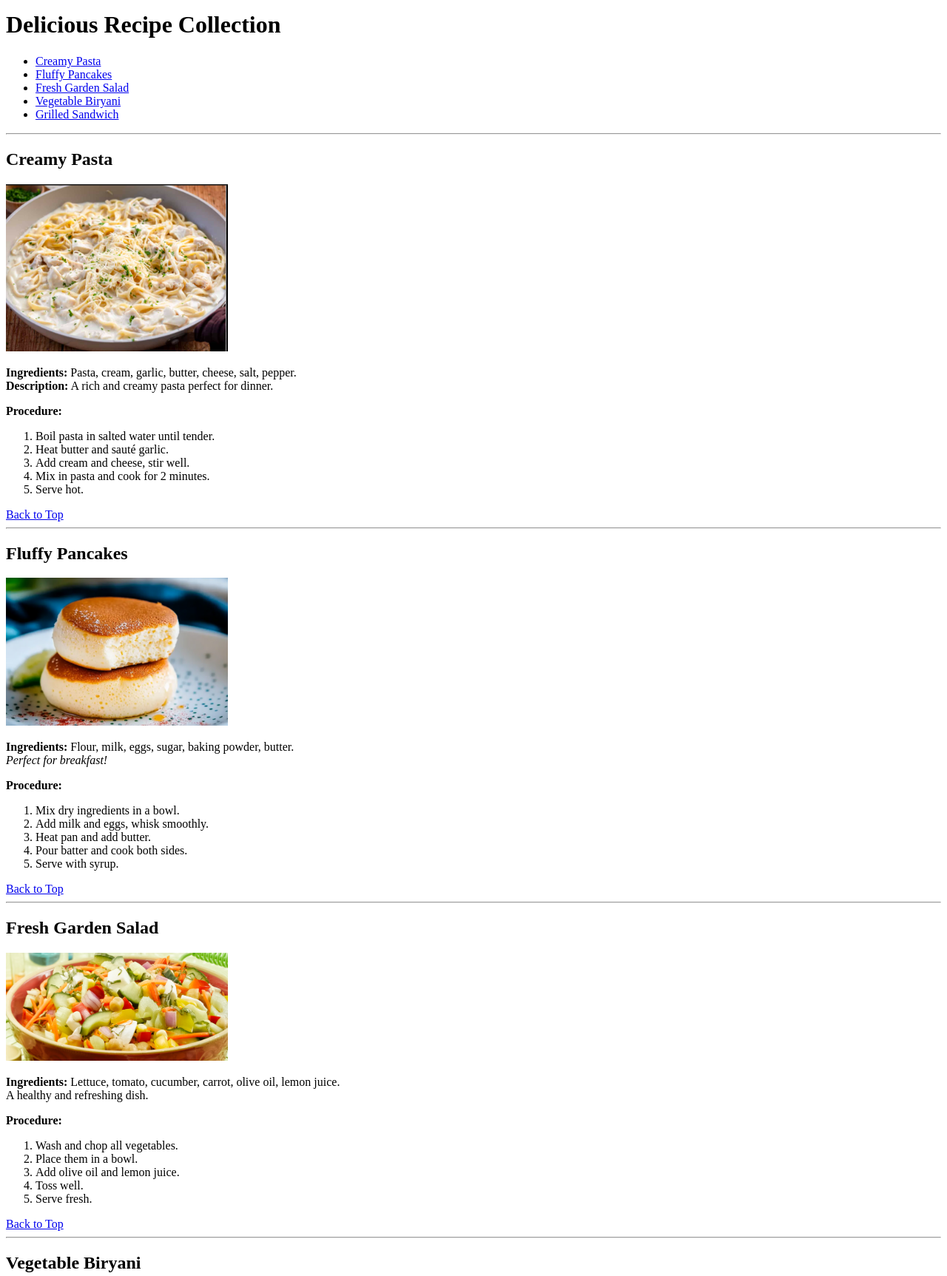
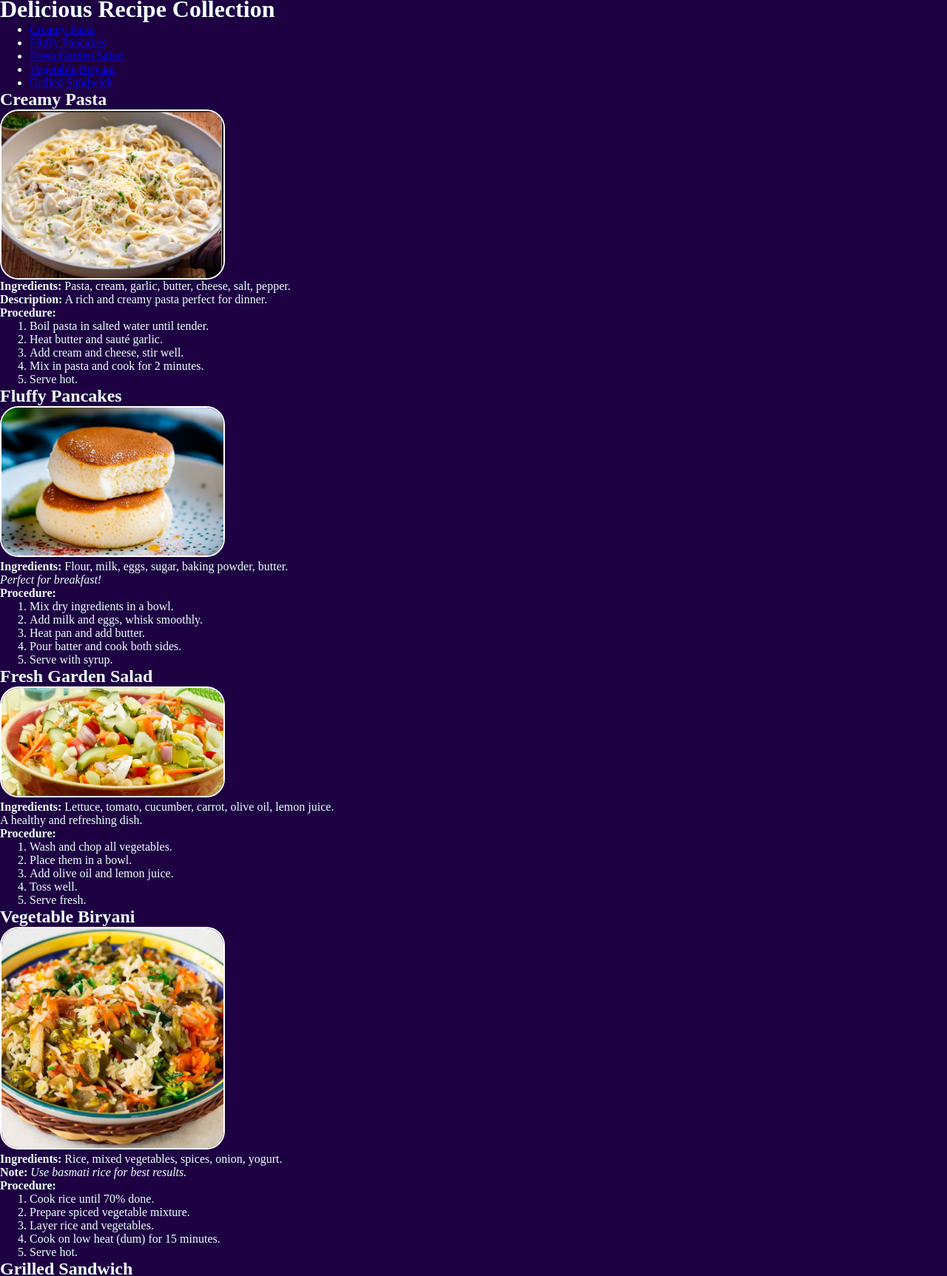
Before and after one commit to shiv63118/Recipe, a plain HTML site: page index.html in a window 1280 px wide. Shown: the part 6-1731 px from the top of the page at 74% size. Drawn offline with Linux system fonts and the light colour scheme.

Commit message:
added css

```diff
--- a/index.html
+++ b/index.html
@@ -4,16 +4,16 @@
     <meta charset="UTF-8" />
     <meta name="viewport" content="width=device-width, initial-scale=1.0" />
     <title>My Recipe Collection</title>
+    <link rel="stylesheet" href="style.css">
 </head>
 <body>
+<style>
+    *{margin: 0%;}
+</style>
 
-    <!-- Top Anchor -->
-    <a id="top"></a>
 
-    <!-- Page Header -->
-    <h1>Delicious Recipe Collection</h1>
-
-    <!-- List of Recipe Titles -->
+<div >
+        <h1>Delicious Recipe Collection</h1>
     <ul>
         <li><a href="#pasta">Creamy Pasta</a></li>
         <li><a href="#pancakes">Fluffy Pancakes</a></li>
@@ -21,12 +21,11 @@
         <li><a href="#biryani">Vegetable Biryani</a></li>
         <li><a href="#sandwich">Grilled Sandwich</a></li>
     </ul>
+</div>
 
-    <hr />
-
-    <!-- Recipe 1 -->
-    <h2 id="pasta">Creamy Pasta</h2>
-    <img src="image\Annotation 2026-02-18 121134.png" alt="Creamy Pasta" width="300" />
+<div>
+        <h2 id="pasta">Creamy Pasta</h2>
+    <img style="border-radius: 25px; border: 2px solid white ;display: block; text-align: center;;" src="image\Annotation 2026-02-18 121134.png" alt="Creamy Pasta" width="300" />
 
     <p>
         <strong>Ingredients:</strong> Pasta, cream, garlic, butter, cheese, salt, pepper.<br />
@@ -42,13 +41,11 @@
         <li>Serve hot.</li>
     </ol>
 
-    <a href="#top">Back to Top</a>
+</div>
 
-    <hr />
-
-    <!-- Recipe 2 -->
-    <h2 id="pancakes">Fluffy Pancakes</h2>
-    <img src="image\Annotation 2026-02-18 122337.png" alt="Pancakes" width="300" />
+<div>
+        <h2 id="pancakes">Fluffy Pancakes</h2>
+    <img style="border-radius: 25px; border: 2px solid white ;text-align: center;" src="image\Annotation 2026-02-18 122337.png" alt="Pancakes" width="300" />
 
     <p>
         <strong>Ingredients:</strong> Flour, milk, eggs, sugar, baking powder, butter.<br />
@@ -63,14 +60,12 @@
         <li>Pour batter and cook both sides.</li>
         <li>Serve with syrup.</li>
     </ol>
+</div>
 
-    <a href="#top">Back to Top</a>
 
-    <hr />
-
-    <!-- Recipe 3 -->
+<div>
     <h2 id="salad">Fresh Garden Salad</h2>
-    <img src="image\Annotation 2026-02-18 122737.png" alt="Salad" width="300" />
+    <img style="border-radius: 25px; border: 2px solid white ;text-align: center;" src="image\Annotation 2026-02-18 122737.png" alt="Salad" width="300" />
 
     <p>
         <strong>Ingredients:</strong> Lettuce, tomato, cucumber, carrot, olive oil, lemon juice.<br />
@@ -85,14 +80,11 @@
         <li>Toss well.</li>
         <li>Serve fresh.</li>
     </ol>
+</div>
 
-    <a href="#top">Back to Top</a>
-
-    <hr />
-
-    <!-- Recipe 4 -->
+<div>
     <h2 id="biryani">Vegetable Biryani</h2>
-    <img src="image\Annotation 2026-02-18 123213.png" alt="Vegetable Biryani" width="300" />
+    <img style="border-radius: 25px; border: 2px solid white ;text-align: center;" src="image\Annotation 2026-02-18 123213.png" alt="Vegetable Biryani" width="300" />
 
     <p>
         <strong>Ingredients:</strong> Rice, mixed vegetables, spices, onion, yogurt.<br />
@@ -107,14 +99,11 @@
         <li>Cook on low heat (dum) for 15 minutes.</li>
         <li>Serve hot.</li>
     </ol>
+</div>
 
-    <a href="#top">Back to Top</a>
-
-    <hr />
-
-    <!-- Recipe 5 -->
+<div>
     <h2 id="sandwich">Grilled Sandwich</h2>
-    <img src="image\Annotation 2026-02-18 123344.png" alt="Grilled Sandwich" width="300" />
+    <img style="border-radius: 25px; border: 2px solid white ;text-align: center;" src="image\Annotation 2026-02-18 123344.png" alt="Grilled Sandwich" width="300" />
 
     <p>
         <strong>Ingredients:</strong> Bread slices, butter, cheese, vegetables, chutney.<br />
@@ -129,12 +118,11 @@
         <li>Grill until golden brown.</li>
         <li>Cut and serve hot.</li>
     </ol>
+</div>
 
-    <a href="#top">Back to Top</a>
 
-    <hr />
-
-    <form action=""/action.php>
+<div>
+        <form action=""/action.php>
             <input type="text" placeholder="Name">
             <br>
             <br>
@@ -171,6 +159,7 @@
             <input type="submit" value="submit">
 
         </form>
+</div>
 
 </body>
 </html>
--- a/style.css
+++ b/style.css
@@ -0,0 +1,20 @@
+body{
+    background-color: rgb(29, 1, 66);
+    color: azure;
+}
+
+/* div{
+
+    background-color: rgb(3, 0, 32);
+    text-align: center;
+    border: 2px solid black;
+    margin: 20px;
+    border-radius: 20px;
+    padding: 10px;
+    text-decoration: none;
+} */
+
+div image {
+    margin: 20px;
+    border-radius: 25px;
+}
```
